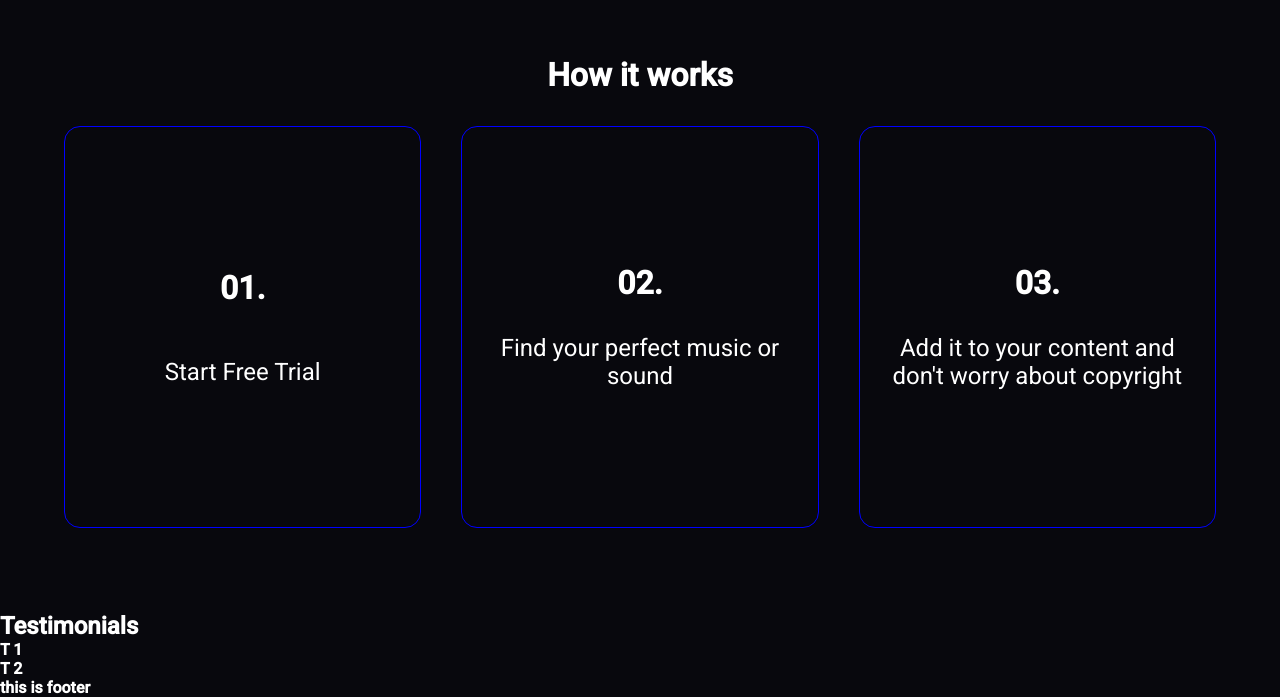
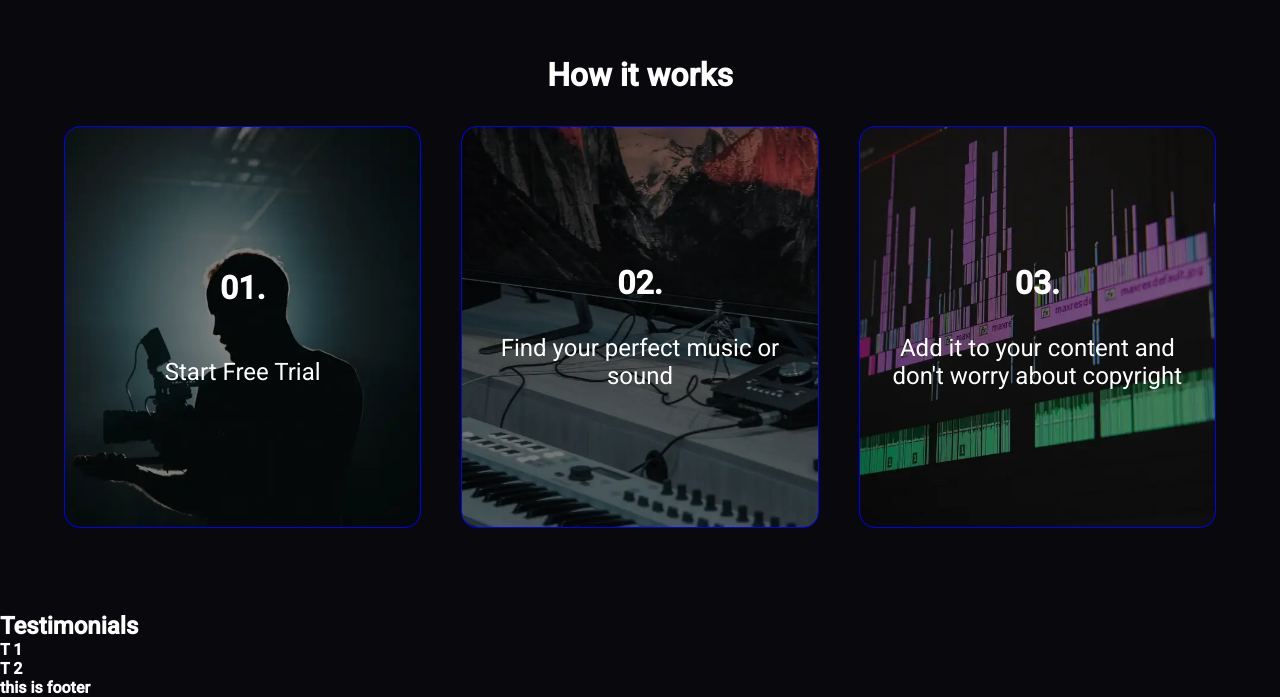
Before and after one commit to isaacsandelin/soundforcreators, a plain HTML site: page index.html in a window 1280 px wide. Shown: the part 1548-2245 px from the top of the page. Drawn offline with Linux system fonts and the light colour scheme.

Commit message:
added background images to how it works cards

```diff
--- a/assets/CSS/style.css
+++ b/assets/CSS/style.css
@@ -88,7 +88,7 @@ body {
 }
 
 #slide-1 > img {
-
+    border-radius: 2vh;
     width: 60vh;
     height: 40vh;
 }
@@ -123,8 +123,20 @@ body {
     justify-content: center;
 }
 
+#left-about {
+    background: url(../images/Startfreetrial.webp) no-repeat center center;
+    background-size: cover;
+}
+
 #center {
     margin: 0 5vh;
+    background: url(../images/Findmusic.webp) no-repeat center center;
+    background-size: cover;
+}
+
+#right-about {
+    background: url(../images/Addtoedit.webp) no-repeat center center;
+    background-size: cover;
 }
 
 #h-i-w-info p {
```
Also changed, not shown: assets/images/Addtoedit.webp (added), assets/images/Findmusic.webp (added), assets/images/Startfreetrial.webp (added).
